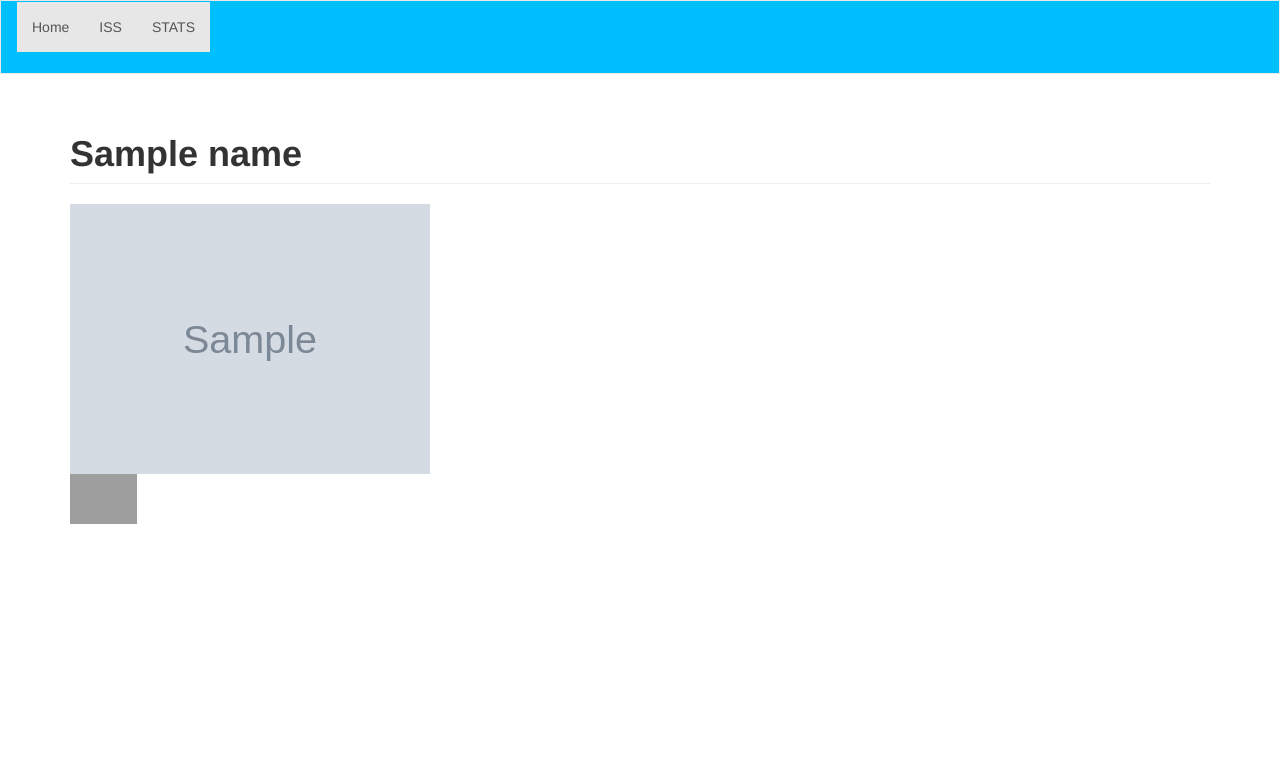
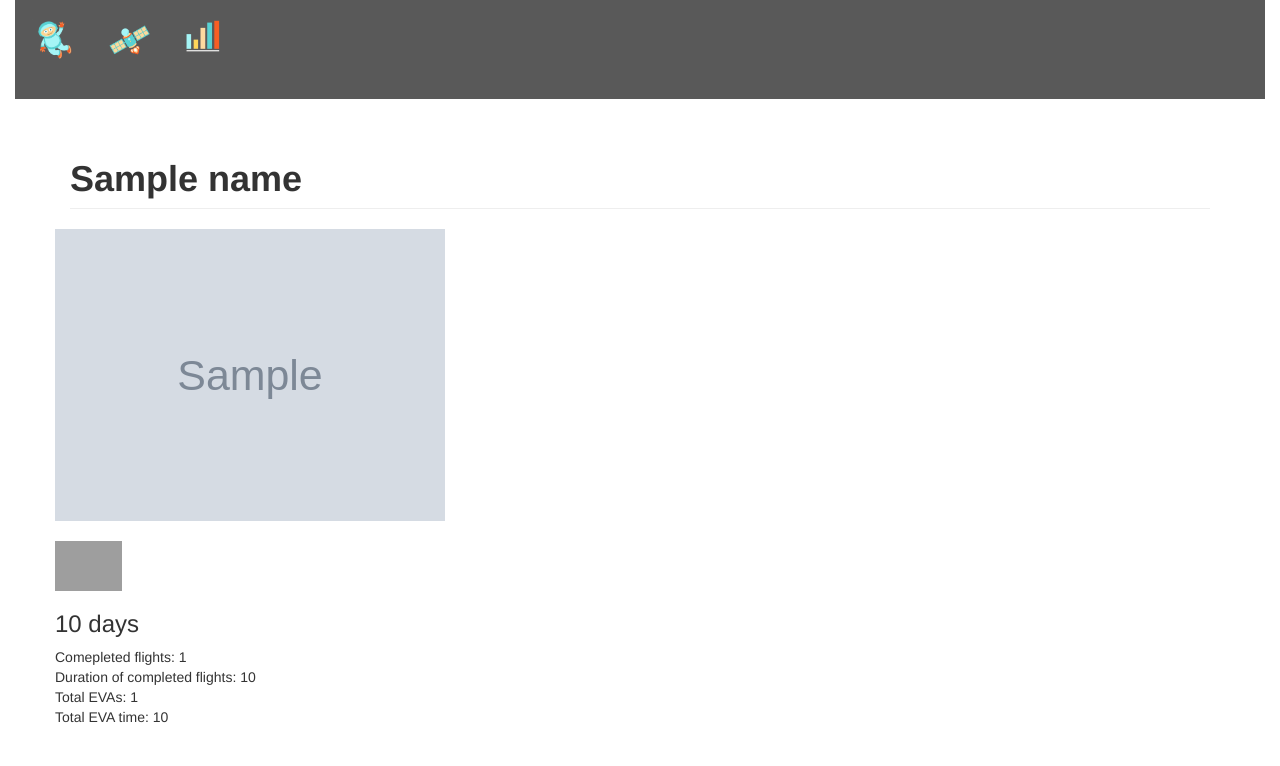
Before and after one commit to alenakruchkova/ROCKETMEN, a Flask app: template templates/astronaut.html in a window 1280 px wide. Shown: the top 766 px of the page. Run offline with Flask 2, Linux system fonts and the light colour scheme; the template is opened without the code that fills it: most values are stand-ins (such as "Sample title", 1, 10 or a date in 2020); grey boxes marked "Sample" are stand-in pictures; some libraries are stand-ins or nearby versions; grey boxes are pictures that could not be loaded.

Commit message:
Career Day Ready

```diff
--- a/server.py
+++ b/server.py
@@ -79,6 +79,21 @@ def show_astronaut_info(astronaut_id):
                             days=days,
                             **astronaut.__dict__)
 
+# @app.route("/astronauts")
+# def show_astronaut_info(astronaut_id):
+#     """Show information about the astronaut"""
+
+#     #Query astronauts table on astronaut_id
+#     astronaut = Astronaut.query.filter(Astronaut.astronaut_id == astronaut_id).one()
+
+#     flag = look_up_flag(astronaut)
+#     days = current_flight_duration(astronaut)
+
+#     return render_template("home.html",
+#                             flag=flag,
+#                             days=days,
+#                             **astronaut.__dict__)
+
 
 @app.route('/iss')
 def iss_page():
@@ -130,14 +145,14 @@ def get_gender_chart():
         'astronauts': [
             {
                 "value": int(male_count),
-                "color": "#00bfff",
-                "highlight": "#4dd2ff",
+                "color": "#58d2d3",
+                "highlight": "#86dfdf",
                 "label": "Male"
             },
             {
                 "value": int(female_count),
-                "color": "#ff6699",
-                "highlight": "#ff99bb",
+                "color": "#f4719d",
+                "highlight": "#fab8ce",
                 "label": "Female"
             },
         ]
@@ -173,46 +188,64 @@ def get_decade_chart():
         else:
             sixties += 1
 
-    data_list_of_dicts = {
-        'astronauts': [
-            {
-                "value": int(sixties),
-                "color": "#ff0000",
-                "highlight": "#ff4d4d",
-                "label": "60's"
-            },
-            {
-                "value": int(seventies),
-                "color": "#ff751a",
-                "highlight": "#ffa366",
-                "label": "70's"
-            },
-            {
-                "value": int(eighties),
-                "color": "#ffff00",
-                "highlight": "#ffff4d",
-                "label": "80's"
-            },
-            {
-                "value": int(nineties),
-                "color": "#00ff00",
-                "highlight": "#4dff4d",
-                "label": "90's"
-            },
-            {
-                "value": int(twothounds),
-                "color": "#00bfff",
-                "highlight": "#4dd2ff",
-                "label": "2000's"
-            },
-            {
-                "value": int(twothousandtens),
-                "color": "#cc00ff",
-                "highlight": "#e066ff",
-                "label": "2010's"
-            },
-        ]
-    }
+            # data_list_of_dicts = {
+    #     'astronauts': [
+    #         {
+    #             "value": int(sixties),
+    #             "color": "#103c3c",
+    #             "highlight": "#258d8d",
+    #             "label": "60's"
+    #         },
+    #         {
+    #             "value": int(seventies),
+    #             "color": "#207979",
+    #             "highlight": "#36c9c9",
+    #             "label": "70's"
+    #         },
+    #         {
+    #             "value": int(eighties),
+    #             "color": "#30b5b5",
+    #             "highlight": "#5ed4d4",
+    #             "label": "80's"
+    #         },
+    #         {
+    #             "value": int(nineties),
+    #             "color": "#58d2d3",
+    #             "highlight": "#9ae4e4",
+    #             "label": "90's"
+    #         },
+    #         {
+    #             "value": int(twothounds),
+    #             "color": "#86dfdf",
+    #             "highlight": "#d7f4f4",
+    #             "label": "2000's"
+    #         },
+    #         {
+    #             "value": int(twothousandtens),
+    #             "color": "#c3efef",
+    #             "highlight": "#ebfafa",
+    #             "label": "2010's"
+    #         },
+    #     ]
+    # }
+
+        data_list_of_dicts = {
+            'labels': ["1960", "1970", "1980", "1990", "2000", "2010"],
+            'datasets': [
+                {
+                    "fillColor": "#a5f5f6",
+                    "strokeColor": "#1b969e",
+                    "pointColor": "#0b3e41",
+                    "pointStrokeColor": "#fff",
+                    "pointHighlightFill": "#fff",
+                    "pointHighlightStroke": "rgba(220,220,220,1)",
+                    "data": [int(sixties), int(seventies), int(eighties), int(nineties), int(twothounds), int(twothousandtens)]
+                }
+            ]
+        }
+
+
+
     return jsonify(data_list_of_dicts)
 
 
@@ -236,13 +269,31 @@ def get_nat_chart():
     nat_dict["Russian Federation"] += nat_dict["Soviet Union"]
     del nat_dict["Soviet Union"]
 
-    color = ["#ff0000", "#ff751a", "#ffff00", "#00ff00", "#00bfff", "#cc00ff", "#cc00ff", "#cc00ff", "#cc00ff", "#cc00ff", "#cc00ff"]
-    highlight = ["#ff4d4d", "#ffa366", "#ffff4d", "#4dff4d", "#4dd2ff", "#e066ff", "#cc00ff", "#cc00ff", "#cc00ff", "#cc00ff", "#cc00ff"]
+    color = ["#1b969e","#f75e24", "#58d2d3","#fcd9a0", "#a5f5f6","#fed65a" ]
+    highlight = ["#25ceda","#fa916b","#86dfdf", "#fef5e6","#e8fcfd","#fee59a"]
+
+    image = ["../img/counter-1.png", "../img/counter-2.png", "../img/counter-3.png", "../img/counter-4.png", "../img/counter-5.png", "../img/counter-6.png"]
+
+    # list_of_dicts = [{
+    #         "name": "total",
+    #         "weight": 546,
+    #         "image": "../img/counter-total.png",
+    # }]
 
     list_of_dicts = []
 
     data_list_of_dicts = {
         'astronauts': list_of_dicts}
+
+    # i = 0
+    # for item in nat_dict:
+    #     list_of_dicts.append({
+    #             "name": str(item),
+    #             "weight": int(nat_dict[item]),
+    #             "image": str(image[i]),
+
+    #         })
+    #     i+=1
 
     i = 0
     for item in nat_dict:
@@ -252,6 +303,7 @@ def get_nat_chart():
                 "highlight": str(highlight[i]),
                 "label": str(item),
             })
+        i+=1
 
     return jsonify(data_list_of_dicts)
 
@@ -278,52 +330,66 @@ def get_num_flights_chart():
     six = db.session.query(Astronaut).filter(Astronaut.num_completed_flights == 6).count()
     seven = db.session.query(Astronaut).filter(Astronaut.num_completed_flights == 7).count()
 
+
     data_list_of_dicts = {
-        'astronauts': [
+        'labels': ["1", "2", "3", "4", "5", "6", "7"],
+        'datasets': [
             {
-                "value": int(one),
-                "color": "#ff0000",
-                "highlight": "#ff4d4d",
-                "label": "1 flight"
-            },
-            {
-                "value": int(two),
-                "color": "#ff751a",
-                "highlight": "#ffa366",
-                "label": "2 flights"
-            },
-            {
-                "value": int(three),
-                "color": "#ffff00",
-                "highlight": "#ffff4d",
-                "label": "3 flights"
-            },
-            {
-                "value": int(four),
-                "color": "#00ff00",
-                "highlight": "#4dff4d",
-                "label": "4 flights"
-            },
-            {
-                "value": int(five),
-                "color": "#00bfff",
-                "highlight": "#4dd2ff",
-                "label": "5 flights"
-            },
-            {
-                "value": int(six),
-                "color": "#cc00ff",
-                "highlight": "#e066ff",
-                "label": "6 flights"
-            },
-            {
-                "value": int(seven),
-                "color": "#ff6699",
-                "highlight": "#ff99bb",
-                "label": "7 flights"
-            },
+                "fillColor": "rgba(220,220,220,0.5)",
+                # "strokeColor": "rgba(220,220,220,0.8)",
+                # "highlightFill": "rgba(220,220,220,0.75)",
+                # "highlightStroke": "rgba(220,220,220,1)",
+                "data": [int(one), int(two), int(three), int(four), int(five), int(six), int(seven)]
+            }
         ]
     }
+
+    # data_list_of_dicts = {
+    #     'astronauts': [
+    #         {
+    #             "value": int(one),
+    #             "color": "#DFE5E5",
+    #             "highlight": "#ffffff",
+    #             "label": "1 flight"
+    #         },
+    #         {
+    #             "value": int(two),
+    #             "color": "#CDD6D6",
+    #             "highlight": "#D7DEDE",
+    #             "label": "2 flights"
+    #         },
+    #         {
+    #             "value": int(three),
+    #             "color": "#B1BFBF",
+    #             "highlight": "#C1CCCC",
+    #             "label": "3 flights"
+    #         },
+    #         {
+    #             "value": int(four),
+    #             "color": "#859B9B",
+    #             "highlight": "#9DAFAF",
+    #             "label": "4 flights"
+    #         },
+    #         {
+    #             "value": int(five),
+    #             "color": "#406363",
+    #             "highlight": "#668282",
+    #             "label": "5 flights"
+    #         },
+    #         {
+    #             "value": int(six),
+    #             "color": "#0D3030",
+    #             "highlight": "#103C3C",
+    #             "label": "6 flights"
+    #         },
+    #         {
+    #             "value": int(seven),
+    #             "color": "#081E1E",
+    #             "highlight": "#0A2626",
+    #             "label": "7 flights"
+    #         },
+    #     ]
+    # }
 
     return jsonify(data_list_of_dicts)
 
--- a/static/bootstrap-styles.css
+++ b/static/bootstrap-styles.css
@@ -1,15 +1,7 @@
 /*   Sitewide  */
 
 
-.nav, .navbar, .navbar-default, .navbar-nav, .active {
-	background-color: #00bfff;
-	color: #00bfff;
-	border-radius: 0px;
+.navbar-default {
+    background-color: #e8fcfd;
+    border-color: #e8fcfd;
 }
-
-.active{
-	background-color: #00bfff;
-	color: #ffffff;
-	vertical-align: center;
-
-}
--- /dev/null
+++ b/static/style.css
@@ -0,0 +1,42 @@
+/*   Sitewide  */
+
+
+.navbar-default {
+    background-color: #595959;
+    border-color: #595959;
+
+}
+
+* {
+  border-radius: 0 !important;
+}
+
+.text-lg{
+	font-size: 180px;
+	font-weight: bold;
+	color: #f75e24;
+
+}
+
+.text-md{
+	font-weight: bold;
+	font-size: 40px;
+	vertical-align: middle;
+	color: #58d2d3;
+}
+
+ul
+{
+    list-style-type: none;
+}
+
+.vcenter {
+    display: inline-block;
+    vertical-align: middle;
+    float: none;
+}
+
+.show-result{
+	font-weight: bold;
+	color: #f75e24;
+}
--- a/templates/astronaut.html
+++ b/templates/astronaut.html
@@ -7,75 +7,54 @@
 <div class="container">
 <h1 class="page-header"><b>{{ name }}</b></h1>
     <div class="row">
-        <div class"col-xs-12 col-md-4 col-lg-4">
-            <div class="col-xs-12 col-md-4 col-lg-4">
+        <div class="col-xs-12 col-md-4 col-lg-4">
+            <div class="row">
                 {% if photo %}
                     <img style="max-height:400px" class="img-responsive" src={{ photo }}>
                 {% endif %}
             </div>
+            <div class="row">
+                {% if flag %}
+                    <br>
+                    <img style="max-height:50px" src={{ flag }}>
+                {% endif %}
+            </div>
+            <div class="row">
+                {% if days %}
+                    <h3>{{ days }} days</h3>
+                {% endif %}
+            </div>
+            <div class="row">
+                {% if num_completed_flights %}
+                    Comepleted flights: {{ num_completed_flights }}
+                {% endif %}
+            </div>
+            <div class="row">
+                {% if duration_completed_flights %}
+                    Duration of completed flights: {{ duration_completed_flights }}
+                {% endif %}
+            </div>
+            <div class="row">
+                {% if num_evas %}
+                    Total EVAs: {{ num_evas }}
+                {% endif %}
+            </div>
+            <div class="row">
+                {% if duration_evas %}
+                    Total EVA time: {{ duration_evas }}
+                {% endif %}
+            </div>
+            <br>
+            <br>
         </div>
-        <div class"col-xs-12 col-md-6 col-lg-6 col-md-offset-1 col-clalg-offset-1">
+        <div class="col-xs-12 col-md-6 col-lg-6 col-md-offset-1 col-clalg-offset-1">
             <a class="twitter-timeline" href="https://twitter.com/{{twitter}}" data-widget-id="{{widget}}"></a>
             <script>!function(d,s,id){var js,fjs=d.getElementsByTagName(s)[0],p=/^http:/.test(d.location)?'http':'https';if(!d.getElementById(id)){js=d.createElement(s);js.id=id;js.src=p+"://platform.twitter.com/widgets.js";fjs.parentNode.insertBefore(js,fjs);}}(document,"script","twitter-wjs");
             </script>
         </div>
     </div>
-    <div class="row">
-            <div class"col-xs-12 col-md-4 col-lg-4">
-                <div class="col-xs-12 col-md-4 col-lg-4">
-                    {% if flag %}
-                        <img style="max-height:50px" src={{ flag }}>
-                    {% endif %}
-                </div>
-            </div>
-        </div>
 </div>
 
-
-
-
-
-<!-- <div>
-
-<div>
-	{% if flag %}
-		<img src={{ flag }}>
-	{% endif %}
-</div>
-<p>
-	{% if days %}
-		<h3>{{ days }} days</h3>
-	{% endif %}
-</p>
-
-<p>
-	{% if num_completed_flights %}
-		Comepleted flights: {{ num_completed_flights }}
-	{% endif %}
-</p>
-<p>
-	{% if duration_completed_flights %}
-		Duration of completed flights: {{ duration_completed_flights }}
-	{% endif %}
-</p>
-<p>
-	{% if num_evas %}
-		Total EVAs: {{ num_evas }}
-	{% endif %}
-</p>
-<p>
-	{% if duration_evas %}
-		Total EVA time: {{ duration_evas }}
-	{% endif %}
-</p>
-
-
-
-
-    <a class="twitter-timeline" href="https://twitter.com/{{twitter}}" data-widget-id="{{widget}}"></a>
-    <script>!function(d,s,id){var js,fjs=d.getElementsByTagName(s)[0],p=/^http:/.test(d.location)?'http':'https';if(!d.getElementById(id)){js=d.createElement(s);js.id=id;js.src=p+"://platform.twitter.com/widgets.js";fjs.parentNode.insertBefore(js,fjs);}}(document,"script","twitter-wjs");
-    </script>
-</div> -->
 
 {% endblock %}
 
--- a/templates/base.html
+++ b/templates/base.html
@@ -1,12 +1,14 @@
 <!doctype html>
 <html>
 <head>
-	<meta name="viewport" content="width=device-width, initial-scale=1">
+	<meta name="viewport" content="width=device-width, initial-scale=1.0">
 
- 	<link rel="stylesheet"
-        href="https://maxcdn.bootstrapcdn.com/bootstrap/3.3.4/css/bootstrap.css">
+ 	<!-- <link rel="stylesheet"
+        href="https://maxcdn.bootstrapcdn.com/bootstrap/3.3.4/css/bootstrap.css"> -->
+    <link href="//netdna.bootstrapcdn.com/bootstrap/3.0.0/css/bootstrap.min.css" rel="stylesheet" media="screen">
+ <!--    <link href="css/style.css" rel="stylesheet" media="screen"> -->
     <link rel="stylesheet"
-		href="static/bootstrap-styles.css">
+		href="../static/style.css">
 
 	<script src="http://code.jquery.com/jquery.js"></script>
 
@@ -23,13 +25,14 @@
 <body>
 	<!-- Static navbar -->
 
-	<nav class="navbar navbar-default" id="navbar navbar-default">
-	  	<div class="container-fluid" id="container">
+
+	<div class="container-fluid" id="container">
+	  	<nav class="navbar navbar-default" id="navbar navbar-default">
 	  		<div class="navbar" id="nav">
 	    		<ul class="nav navbar-nav" id="list">
-	        		<li class="active" id="home"><a href="/home">Home</a></li>
-	        		<li class="active" id="iss"><a href="/iss">ISS</a></li>
-	        		<li class="active" id="stats" ><a href="/stats">STATS</a></li>
+	        		<li id="home"><a href="/home"><img style="max-height:45px" class="img-responsive" src="/static/img/astro_logo.png"></a></li>
+	        		<li id="iss"><a href="/iss"><img style="max-height:45px" class="img-responsive" src="/static/img/iss_logo.png"></a></li>
+	        		<li id="stats"><a href="/stats"><img style="max-height:40px" class="img-responsive" src="/static/img/stats_logo.png"></a></li>
 	      		</ul>
 	    	</div>
 	  	</div>
--- a/update.sql
+++ b/update.sql
@@ -138,12 +138,15 @@ UPDATE Astronauts SET name='Mikhail Kornienko', dob='1960.04.15', status='Active
 						WHERE name='Mikhail Korniyenko';
 
 UPDATE Astronauts SET name='Timothy Peake',country_id='GB', current_flight_start='2015.12.15',
+						num_evas=1, duration_evas='4 h 13 min',
 						photo='https://upload.wikimedia.org/wikipedia/commons/thumb/8/87/Timothy_Peake%2C_official_portrait.jpg/384px-Timothy_Peake%2C_official_portrait.jpg',
 						twitter='astro_timpeake',
 						widget='702673016488984577'
 						WHERE name='Tim Peake';
 
 UPDATE Astronauts SET country_id='US', current_flight_start='2015.12.15',
+						duration_completed_flights='58 days 02 h 50 min 15 sec',
+						num_evas=3, duration_evas='13 h 31 min',
 						photo='https://upload.wikimedia.org/wikipedia/commons/thumb/0/02/TimotyKorpav2.jpg/384px-TimotyKorpav2.jpg',
 						twitter='astro_tim',
 						widget='702673368529547264'
@@ -156,6 +159,8 @@ UPDATE Astronauts SET country_id='RU', current_flight_start='2015.09.02',
 						WHERE name='Sergey Volkov';
 
 UPDATE Astronauts SET country_id='RU', current_flight_start='2015.12.15',
+						duration_completed_flights='641 days 11 h 11 min 22 sec',
+						num_evas=6, duration_evas='34 h 50 min',
 						photo='https://upload.wikimedia.org/wikipedia/commons/thumb/4/4e/YuriMalenchenko.jpg/383px-YuriMalenchenko.jpg'
 						WHERE name='Yuri Malenchenko';
 
```
Also changed, not shown: templates/home.html (+19 -1 lines), templates/index.html (+15 -8 lines), templates/iss.html (+14 -8 lines), templates/stats.html (+123 -41 lines), static/img/astro_index.jpg (added), static/img/astro_logo.png, static/img/enter.png (deleted), static/img/iss_index.jpg (added), static/img/iss_logo.png (added), static/img/iss_maps.png (added), static/img/stats_logo.png (added).
